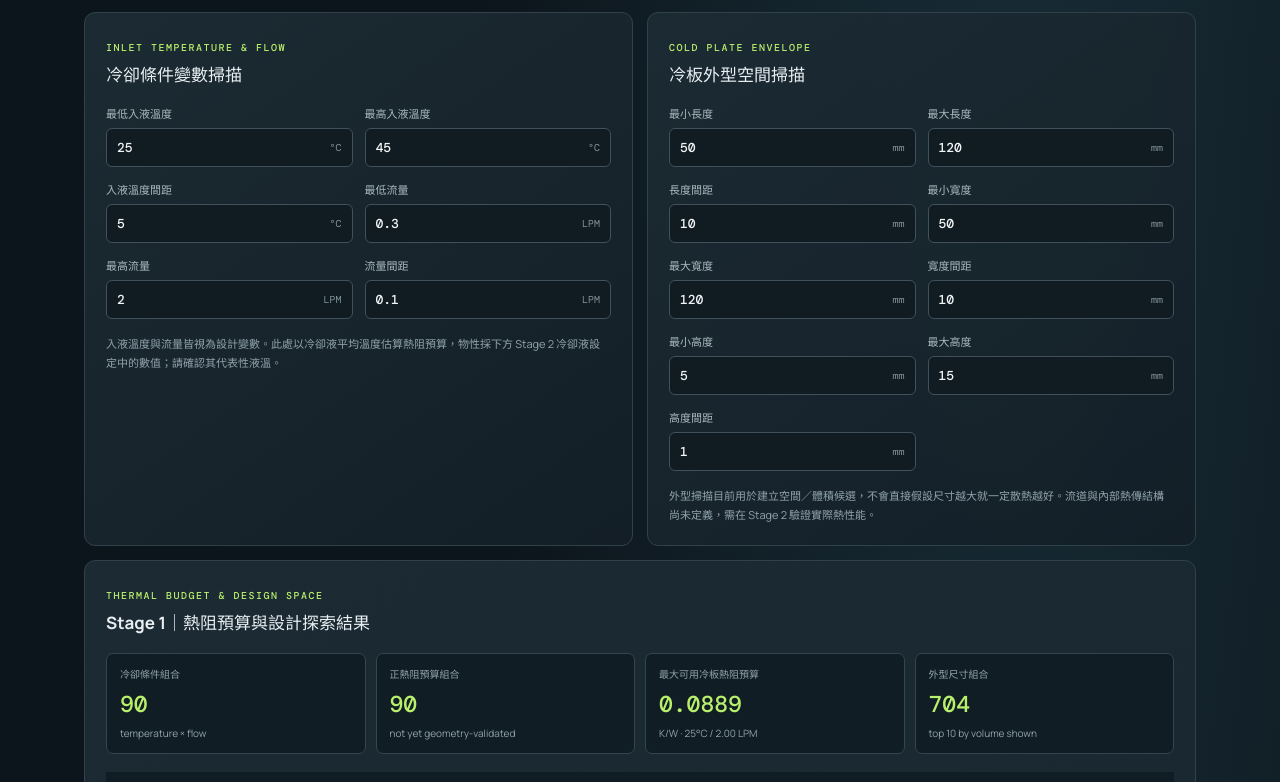
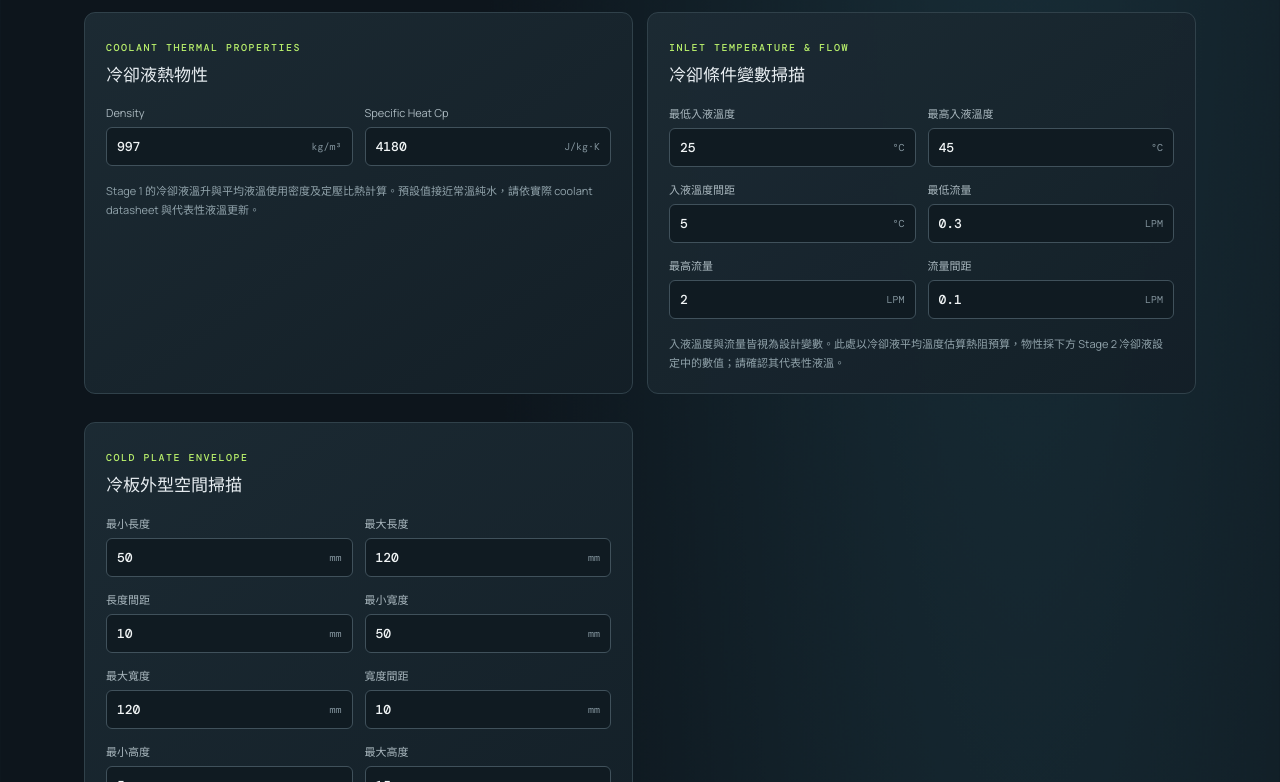
Before and after one commit to dreamwu0907-tech/thermal-engineering-toolbox_ming, a React (Vite) app: page / in a window 1280 px wide. Shown: the part 958-1740 px from the top of the page. Built offline with nearby package versions, Linux system fonts and the light colour scheme.

Commit message:
Connect pre-design coolant inputs to detailed design scan

```diff
--- a/src/LiquidCooling.tsx
+++ b/src/LiquidCooling.tsx
@@ -169,6 +169,10 @@ export default function LiquidCooling() {
         <Field label="Rjc" value={rjc} unit="K/W" step={0.001} onChange={setRjc}/>
       </div><p className="lc-note">晶片、TIM 與冷板接觸區分開輸入；TIM 熱阻以三者面積的最小值估算，並假設接觸區置中且完整重疊。實際接觸壓力與偏移仍需另行確認。</p></Card>
     <div className="lc-grid">
+      <Card title="冷卻液熱物性" kicker="COOLANT THERMAL PROPERTIES"><div className="lc-fields">
+        <Field label="Density" value={rho} unit="kg/m³" onChange={setRho}/>
+        <Field label="Specific Heat Cp" value={cp} unit="J/kg·K" onChange={setCp}/>
+      </div><p className="lc-note">Stage 1 的冷卻液溫升與平均液溫使用密度及定壓比熱計算。預設值接近常溫純水，請依實際 coolant datasheet 與代表性液溫更新。</p></Card>
       <Card title="冷卻條件變數掃描" kicker="INLET TEMPERATURE & FLOW"><div className="lc-fields">
         <Field label="最低入液溫度" value={preTinMin} unit="°C" onChange={setPreTinMin}/>
         <Field label="最高入液溫度" value={preTinMax} unit="°C" onChange={setPreTinMax}/>
@@ -198,6 +202,7 @@ export default function LiquidCooling() {
       </div>
       {preThermalResults.length>0?<div className="lc-table-wrap"><table className="lc-table"><thead><tr><th>Inlet<br/>°C</th><th>Flow<br/>LPM</th><th>Coolant ΔT<br/>°C</th><th>Mean coolant<br/>°C</th><th>Available cold plate Rth<br/>K/W</th><th>Thermal budget</th></tr></thead><tbody>{preThermalResults.slice(0,100).map((r,i)=><tr key={i}><td>{r.inlet.toFixed(1)}</td><td>{r.flow.toFixed(2)}</td><td>{r.coolantRise.toFixed(2)}</td><td>{r.meanCoolant.toFixed(2)}</td><td>{r.rcpBudget.toFixed(4)}</td><td><span className={r.feasible?"lc-pass":"lc-fail"}>{r.feasible?"Positive budget":"Infeasible"}</span></td></tr>)}</tbody></table></div>:<p className="lc-note">請確認晶片、接觸條件、冷卻液物性與掃描範圍皆有效。</p>}
       <div className="lc-table-wrap" style={{marginTop:18}}><table className="lc-table"><thead><tr><th>Rank</th><th>Plate Length</th><th>Plate Width</th><th>Plate Height</th><th>Envelope Volume</th></tr></thead><tbody>{preSizeResults.map((r,i)=><tr key={i}><td>{i+1}</td><td>{r.length} mm</td><td>{r.width} mm</td><td>{r.height} mm</td><td>{(r.volume/1000).toFixed(1)} cm³</td></tr>)}</tbody></table></div>
+      <div className="lc-opt-head" style={{marginTop:16}}><span className="lc-note">可將 Stage 1 的 Tin／Flow 掃描範圍帶入 Stage 2，作為詳細流道模型的測試條件。</span><button className="lc-primary" onClick={()=>{setTempMode("sweep");setTempMin(preTinMin);setTempMax(preTinMax);setTempStep(preTinStep);setFlowMin(preFlowMin);setFlowMax(preFlowMax);setFlowStep(preFlowStep);}}>帶入 Stage 2 條件</button></div>
       <div className="lc-warning"><b>Stage 1 模型邊界：</b>可用冷板熱阻預算 = (Tj Max − 冷卻液平均溫度) / Power − Rjc − RTIM。正值代表仍有熱阻空間可供冷板設計，不代表現有冷板一定達得到。尺寸表只比較外型體積，未預測流道對流性能、底板熱擴散或壓降；這些由 Stage 2 的幾何模型評估。</div>
     </Card>
     <div className="lc-stage"><span>02</span><div><b>Stage 2 · Detailed Cold Plate Design</b><small>指定流道與材料，驗證熱性能、壓降並進行幾何最佳化</small></div><span className="lc-stage-active">DETAILED DESIGN</span></div>
@@ -218,10 +223,9 @@ export default function LiquidCooling() {
         <Field label="刀具半徑（CNC）" value={toolRadius} unit="mm" step={0.1} onChange={setToolRadius}/>
       </div><p className="lc-note">預設值僅供初步評估，請依實際加工廠、刀具與製程能力調整。CNC 刀具直徑需能容納於流道寬度內；Skived Fin 的刀具限制需另依設備確認。</p></Card>
       <Card title="冷卻液自訂物性" kicker="COOLANT PROPERTIES"><div className="lc-fields">
-        <Choice label="入液溫度模式" value={tempMode} onChange={setTempMode} options={[["fixed","固定入液溫度"],["sweep","入液溫度掃描"]]}/>{tempMode==="fixed"?<Field label="Coolant Inlet Temperature" value={tin} unit="°C" onChange={setTin}/>:<><Field label="最低入液溫度" value={tempMin} unit="°C" onChange={setTempMin}/><Field label="最高入液溫度" value={tempMax} unit="°C" onChange={setTempMax}/><Field label="溫度掃描間距" value={tempStep} unit="°C" onChange={setTempStep}/></>}<Field label="Density" value={rho} unit="kg/m³" onChange={setRho}/>
-        <Field label="Specific Heat Cp" value={cp} unit="J/kg·K" onChange={setCp}/><Field label="Dynamic Viscosity μ" value={mu} unit="Pa·s" step={0.00001} onChange={setMu}/>
+        <Choice label="入液溫度模式" value={tempMode} onChange={setTempMode} options={[["fixed","固定入液溫度"],["sweep","入液溫度掃描"]]}/>{tempMode==="fixed"?<Field label="Coolant Inlet Temperature" value={tin} unit="°C" onChange={setTin}/>:<><Field label="最低入液溫度" value={tempMin} unit="°C" onChange={setTempMin}/><Field label="最高入液溫度" value={tempMax} unit="°C" onChange={setTempMax}/><Field label="溫度掃描間距" value={tempStep} unit="°C" onChange={setTempStep}/></>}<Field label="Dynamic Viscosity μ" value={mu} unit="Pa·s" step={0.00001} onChange={setMu}/>
         <Field label="Thermal Conductivity k" value={coolantK} unit="W/m·K" step={0.01} onChange={setCoolantK}/>
-      </div><p className="lc-note">第一版採固定物性。輸入值應對應代表性液溫；溫度相依物性表與內插功能列為後續擴充。</p></Card>
+      </div><p className="lc-note">Stage 2 使用 μ 與 k 計算流道 Re、Nu 及對流熱傳係數；第一版採固定物性，輸入值應對應代表性液溫。</p></Card>
       <Card title="流量掃描設定" kicker="FLOW RATE SWEEP"><div className="lc-fields">
         <Field label="最低流量" value={flowMin} unit="LPM" step={0.1} onChange={setFlowMin}/><Field label="最高流量" value={flowMax} unit="LPM" step={0.1} onChange={setFlowMax}/>
         <Field label="掃描間距" value={flowStep} unit="LPM" step={0.05} onChange={setFlowStep}/><Field label="系統其他元件壓降假設" value={systemExtra} unit="kPa" step={1} onChange={setSystemExtra}/>
```
